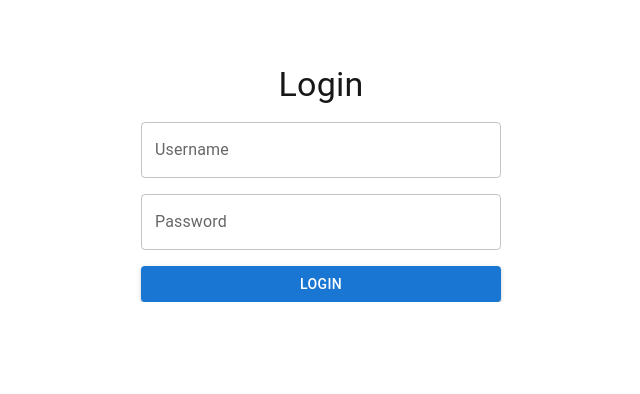
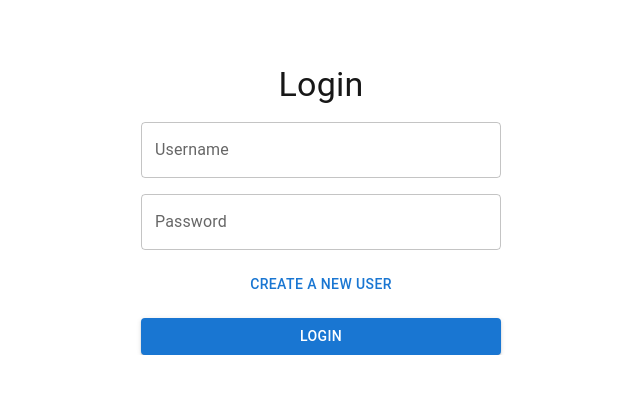
Before and after one commit to KhangLeThanh/social-frontend, a Next.js app: page /auth/login in a window 1280 px wide. Shown: the top 394 px of the page, without its empty margins (319-959 px from the left). Built offline with nearby package versions, Linux system fonts and the light colour scheme.

Commit message:
adding button

```diff
--- a/src/app/auth/login/page.tsx
+++ b/src/app/auth/login/page.tsx
@@ -12,6 +12,9 @@ export default function LoginPage() {
   const [error, setError] = useState("");
   const router = useRouter();
 
+  const handleDirect = () => {
+    router.push("/auth/register");
+  };
   const handleLogin = async () => {
     try {
       const response = await axios.post(
@@ -67,6 +70,7 @@ export default function LoginPage() {
         value={password}
         onChange={(e) => setPassword(e.target.value)}
       />
+      <Button onClick={handleDirect}>create a new user</Button>
       <Button variant="contained" onClick={handleLogin}>
         Login
       </Button>
```
